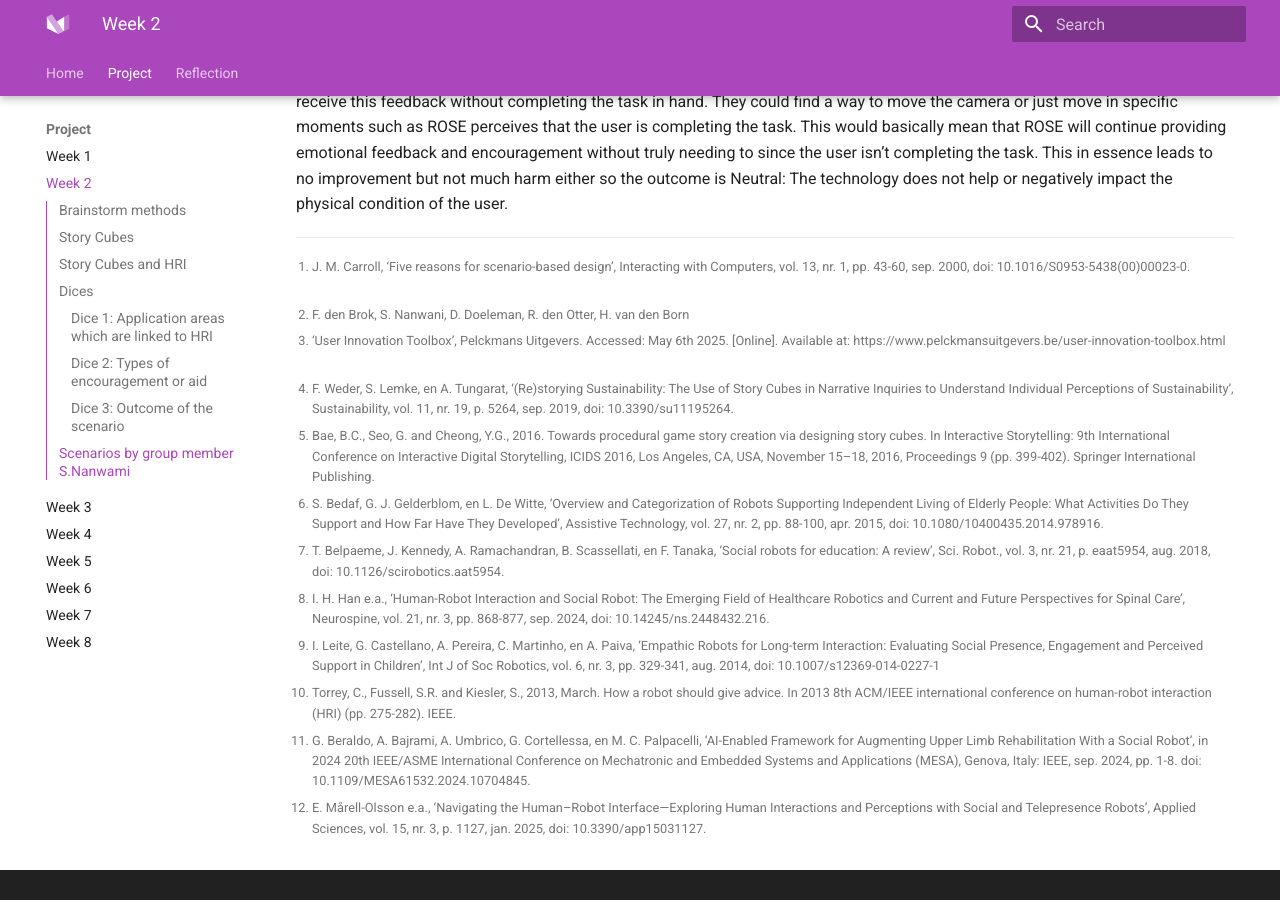
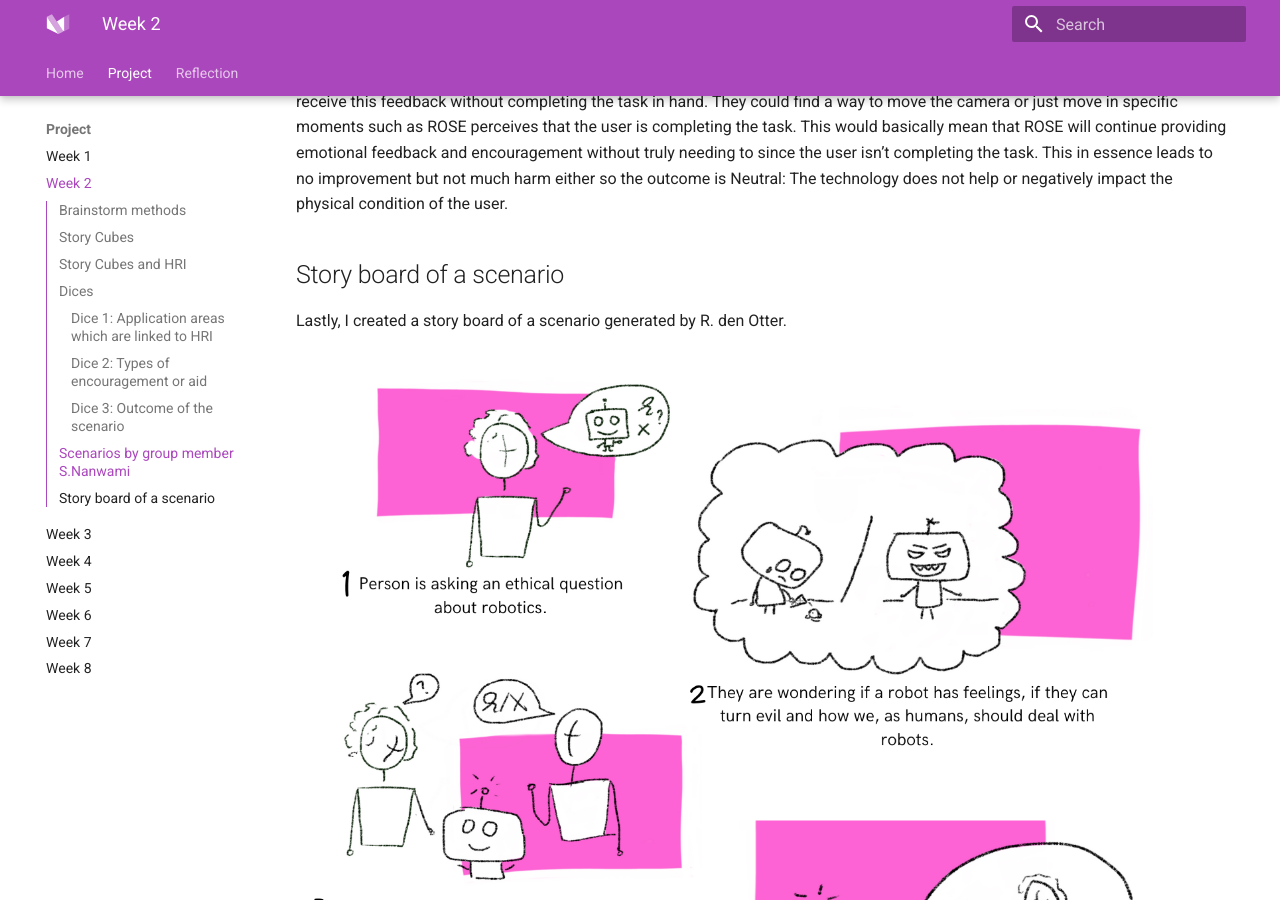
Before and after one commit to HilkeB/social-robot-design-portfolio, an MkDocs documentation site: the page built from docs/project2.md, in a window 1280 px wide and 900 px high, scrolled down 4929 px. Built offline with MkDocs 1.6.1 and Material for MkDocs 9.7.7, drawn with Linux system fonts in a browser that asks for light colours; some of the changed text lies outside the part shown.

Commit message:
negative scenario

```diff
--- a/docs/project2.md
+++ b/docs/project2.md
@@ -100,3 +100,11 @@ Through this, ROSE provides simple clear instructions into how to plant the plan
 While the user is participating in a physical (sport) exercise, the robot is encouraging the user by providing them with emotional stimuli such as: “Keep it up!, “You are doing great”...
 With this, the user might realize that they can play with the system and still receive this feedback without completing the task in hand. They could find a way to move the camera or just move in specific moments such as ROSE perceives that the user is completing the task. This would basically mean that ROSE will continue providing emotional feedback and encouragement without truly needing to since the user isn’t completing the task.
 This in essence leads to no improvement but not much harm either so the outcome is Neutral: The technology does not help or negatively impact the physical condition of the user.
+
+## Story board of a scenario
+Lastly, I created a story board of a scenario generated by R. den Otter.
+
+![Exploration brainstorm methods](images/storyboard.png)
+/// caption
+Story board negative scenario
+///
```
Also changed, not shown: docs/images/Storyboard.png (added).
